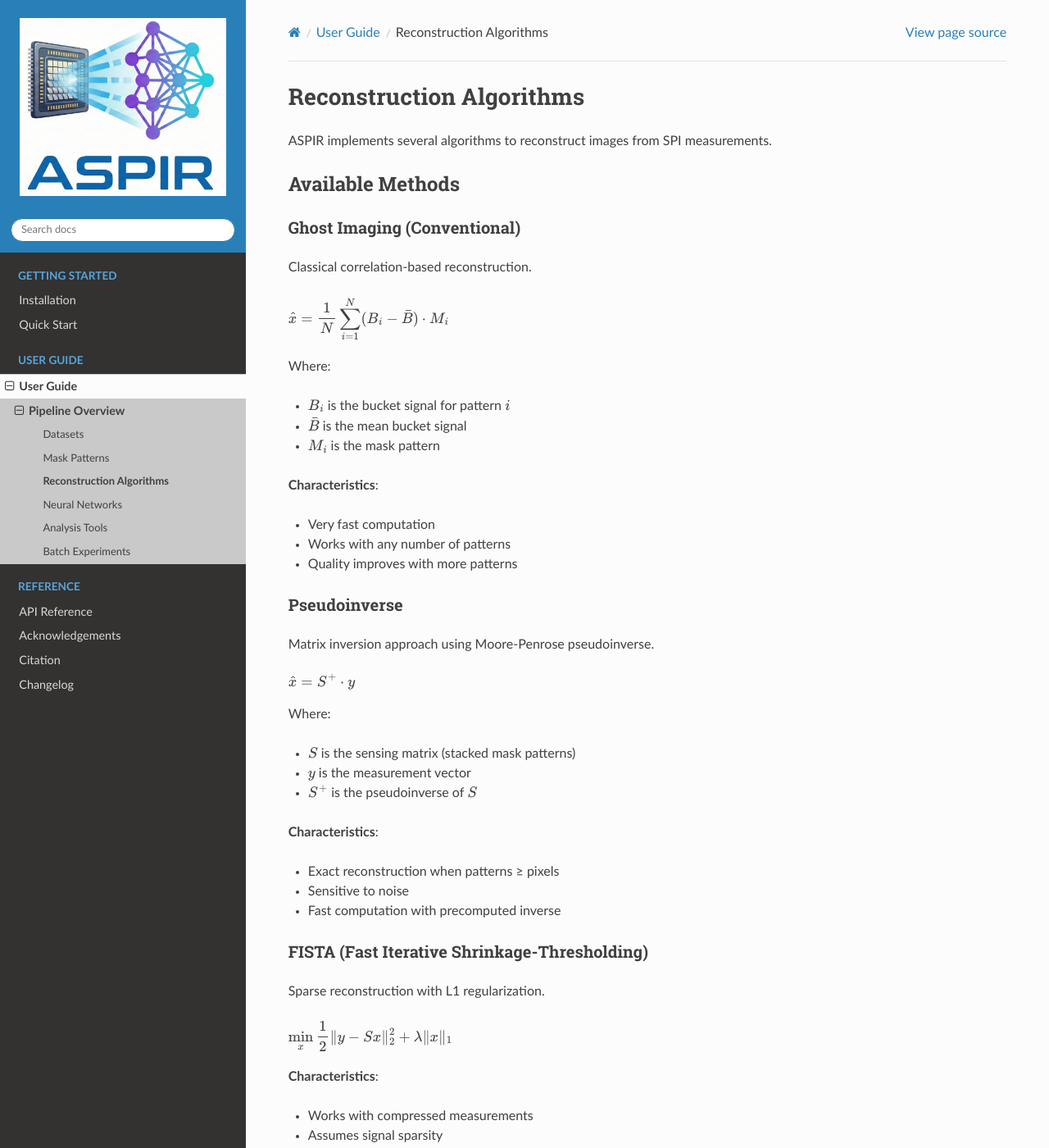
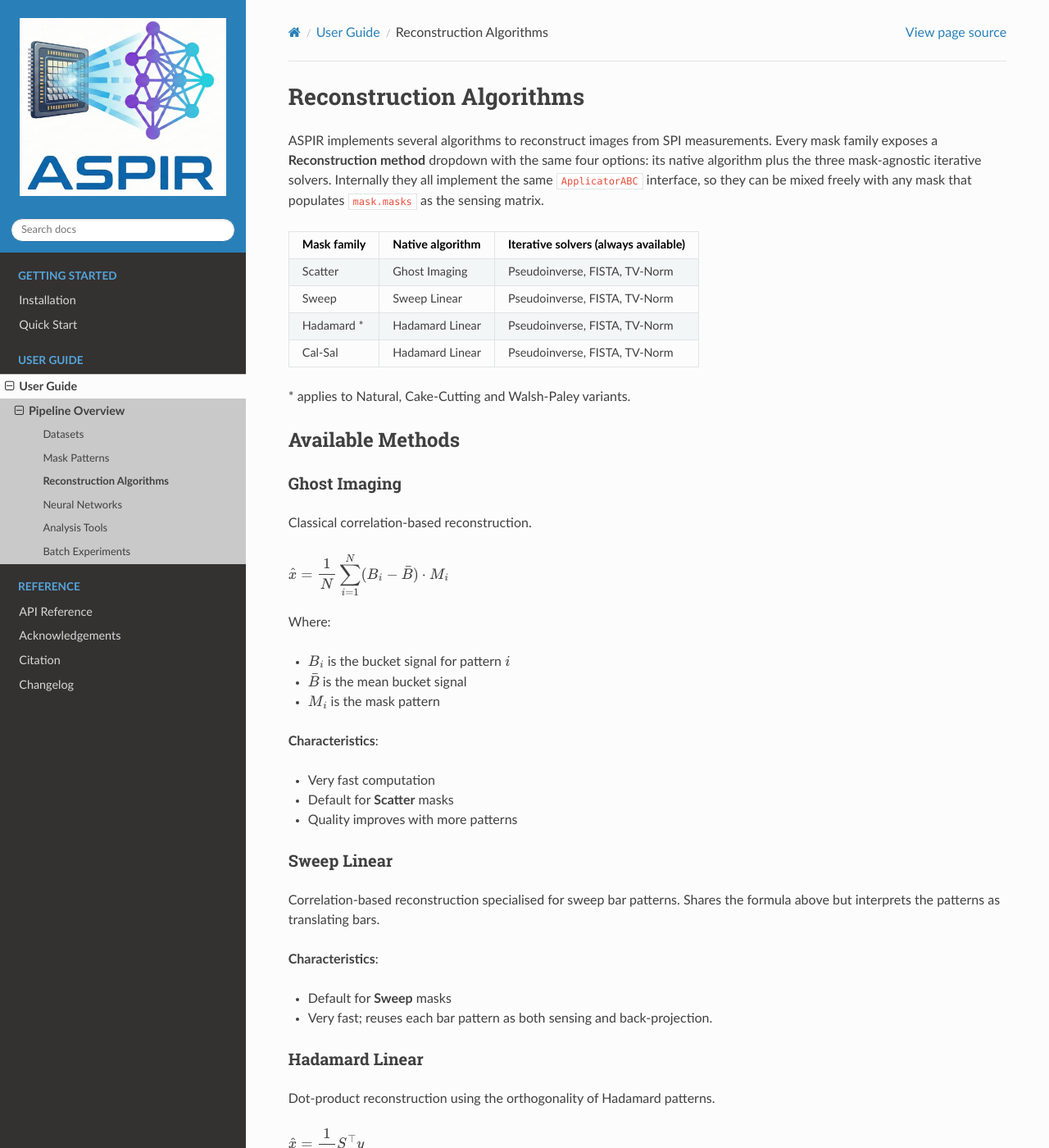
Before and after one commit to Xarlie123/aspir, a Sphinx documentation site: the page built from docs/user_guide/reconstruction.md, in a window 1280 px wide and 1400 px high. Shown: the whole window at 82% size. Built offline with Sphinx 7.4.7 and the Read the Docs theme 3.1.0, drawn with Linux system fonts in a browser that asks for light colours; some of the changed text lies outside the part shown.

Commit message:
Step 5: Document the mask-agnostic reconstruction methods
Reflect the refactor in steps 1-4 across the user guide and API docs:

- docs/user_guide/reconstruction.md: lead with a compatibility table
  showing each mask family's native algorithm plus the three mask-
  agnostic iterative solvers. Drop the "Conventional" heading in favour
  of separate Ghost Imaging / Sweep Linear / Hadamard Linear entries,
  update the star-rating table and the "when to use" list accordingly.
- docs/user_guide/masks.md: every mask section now lists its
  Reconstruction method dropdown explicitly. Scenario table paired with
  a recommended reconstruction, and a short note stating that any
  combination is valid because the iterative solvers are mask-agnostic.
- docs/api/index.md: Simulation example uses ``reconstruction_method=``
  (with a comment about the accepted values); Applicators section
  explains which classes are native vs. generic and shows the
  ``sim.set_mask(..., reconstruction_method=...)`` shorthand.

```diff
--- a/docs/user_guide/reconstruction.md
+++ b/docs/user_guide/reconstruction.md
@@ -1,10 +1,24 @@
 # Reconstruction Algorithms
 
 ASPIR implements several algorithms to reconstruct images from SPI measurements.
+Every mask family exposes a **Reconstruction method** dropdown with the same
+four options: its native algorithm plus the three mask-agnostic iterative
+solvers. Internally they all implement the same `ApplicatorABC` interface, so
+they can be mixed freely with any mask that populates `mask.masks` as the
+sensing matrix.
+
+| Mask family | Native algorithm | Iterative solvers (always available) |
+|-------------|------------------|--------------------------------------|
+| Scatter     | Ghost Imaging     | Pseudoinverse, FISTA, TV-Norm        |
+| Sweep       | Sweep Linear      | Pseudoinverse, FISTA, TV-Norm        |
+| Hadamard *  | Hadamard Linear   | Pseudoinverse, FISTA, TV-Norm        |
+| Cal-Sal     | Hadamard Linear   | Pseudoinverse, FISTA, TV-Norm        |
+
+\* applies to Natural, Cake-Cutting and Walsh-Paley variants.
 
 ## Available Methods
 
-### Ghost Imaging (Conventional)
+### Ghost Imaging
 
 Classical correlation-based reconstruction.
 
@@ -19,8 +33,29 @@ Where:
 
 **Characteristics**:
 - Very fast computation
-- Works with any number of patterns
+- Default for **Scatter** masks
 - Quality improves with more patterns
+
+### Sweep Linear
+
+Correlation-based reconstruction specialised for sweep bar patterns. Shares
+the formula above but interprets the patterns as translating bars.
+
+**Characteristics**:
+- Default for **Sweep** masks
+- Very fast; reuses each bar pattern as both sensing and back-projection.
+
+### Hadamard Linear
+
+Dot-product reconstruction using the orthogonality of Hadamard patterns.
+
+$$
+\hat{x} = \frac{1}{N} S^\top y
+$$
+
+**Characteristics**:
+- Default for **Hadamard** and **Cal-Sal** masks
+- Exact reconstruction when all Hadamard patterns are used
 
 ### Pseudoinverse
 
@@ -76,16 +111,19 @@ $$
 
 ## Comparison
 
-| Method | Speed | Compression | Noise Robustness |
-|--------|-------|-------------|------------------|
-| Ghost Imaging | ★★★★★ | ★★☆☆☆ | ★★☆☆☆ |
-| Pseudoinverse | ★★★★☆ | ★★☆☆☆ | ★★☆☆☆ |
-| FISTA | ★★☆☆☆ | ★★★★★ | ★★★★☆ |
-| TV-Norm | ★★☆☆☆ | ★★★★☆ | ★★★★★ |
+| Method          | Speed    | Compression | Noise Robustness |
+|-----------------|----------|-------------|------------------|
+| Ghost Imaging   | ★★★★★    | ★★☆☆☆       | ★★☆☆☆            |
+| Sweep Linear    | ★★★★★    | ★★☆☆☆       | ★★☆☆☆            |
+| Hadamard Linear | ★★★★★    | ★★★☆☆       | ★★★☆☆            |
+| Pseudoinverse   | ★★★★☆    | ★★☆☆☆       | ★★☆☆☆            |
+| FISTA           | ★★☆☆☆    | ★★★★★       | ★★★★☆            |
+| TV-Norm         | ★★☆☆☆    | ★★★★☆       | ★★★★★            |
 
 ## When to Use Each
 
-- **Ghost Imaging**: Quick previews, real-time applications
-- **Pseudoinverse**: Full sampling with low noise
-- **FISTA**: Compressive sensing with sparse signals
-- **TV-Norm**: Natural images with edges, noisy measurements
+- **Ghost Imaging / Sweep Linear / Hadamard Linear**: native algorithm for
+  each mask — quick previews and the fastest path to a reconstruction.
+- **Pseudoinverse**: full sampling with low noise; works on every mask.
+- **FISTA**: compressive sensing with sparse signals.
+- **TV-Norm**: natural images with edges, noisy measurements.
```
Also changed, not shown: docs/api/index.md (+13 -1 lines), docs/user_guide/masks.md (+15 -7 lines).
